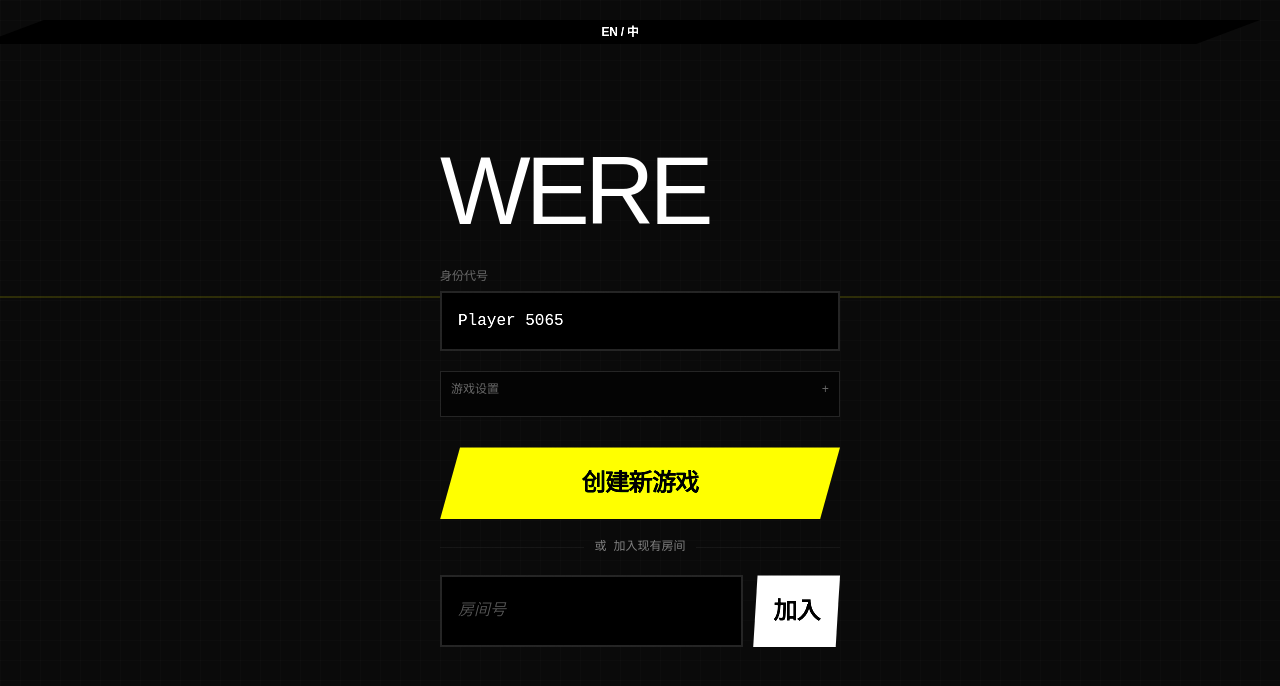
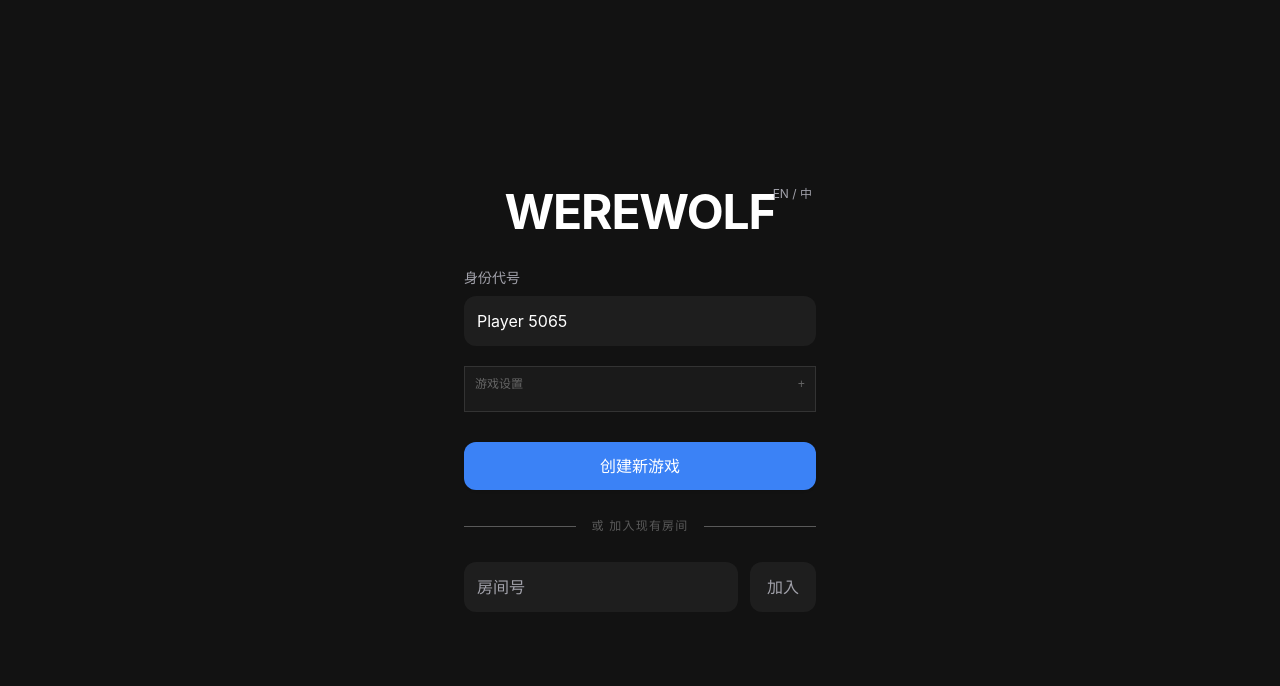
Before and after one commit to SonghaiFan/werewolf_local_game, a React (Vite) app in the folder client/: page / in a window 1280 px wide. Shown: the top 686 px of the page. Built offline with nearby package versions, Linux system fonts and the light colour scheme.

Commit message:
feat: Redesign UI with a cleaner, minimalist aesthetic, removing brutalist and photostat effects.

```diff
--- a/client/src/components/GameRoom.jsx
+++ b/client/src/components/GameRoom.jsx
@@ -168,71 +168,67 @@ export default function GameRoom({ roomId, myId, onExit, serverIP }) {
         <GameContext.Provider value={contextValue}>
             <div className="werewolf-app">
             {/* Background effects */}
-            <div className="grain-overlay">
-                <svg width="100%" height="100%">
-                    <filter id="photocopy-noise">
-                        <feTurbulence type="fractalNoise" baseFrequency="0.65" numOctaves="3" stitchTiles="stitch" />
-                        <feColorMatrix type="matrix" values="0 0 0 0 0, 0 0 0 0 0, 0 0 0 0 0, 0 0 0 1 0" />
-                        <feComponentTransfer>
-                            <feFuncA type="table" tableValues="0 0.5" />
-                        </feComponentTransfer>
-                    </filter>
-                    <rect width="100%" height="100%" filter="url(#photocopy-noise)" />
-                </svg>
-            </div>
+            {/* Background Container - Clean minimalist background */}
+            <div className="absolute inset-0 bg-bg z-0 pointer-events-none"></div>
 
-            <div className="photostat-root relative w-full h-[100dvh] p-2 grid grid-rows-[50px_1fr_80px_140px] md:grid-rows-[50px_1fr_80px_160px] gap-2.5 contrast-125 brightness-110 z-10 max-w-lg mx-auto border-x-0 md:border-x border-[#333] overflow-hidden transition-all">
-                <div className="scanline"></div>
-                <div className="photocopy-texture"></div>
+
+            <div className="relative w-full h-[100dvh] max-w-4xl mx-auto flex flex-col p-4 md:p-6 gap-4 z-10 animate-fade-in">
+
 
                 {/* 1. HEADER */}
-                <header className="game-header z-10 flex justify-between items-start h-[50px]">
-                    <div className="bg-accent text-black font-bold w-[50px] h-[50px] flex items-center justify-center text-center uppercase leading-none border-2 border-black">
-                        <div className="glitch-text text-xs leading-tight">WERE<br/>WOLF</div>
+                <header className="flex justify-between items-center h-[60px] bg-surface rounded-xl px-4 border border-white/5 shadow-sm shrink-0">
+                    <div className="flex items-center gap-3">
+                        <div className="bg-accent/10 text-accent font-bold p-2 rounded-lg">
+                            <span className="text-sm tracking-widest uppercase">WEREWOLF</span>
+                        </div>
+                        <div className="h-6 w-[1px] bg-white/10"></div>
+                        <div className="flex flex-col">
+                            <span className="text-xs text-text-secondary uppercase tracking-wider">{t('room')}</span>
+                            <span className="text-sm font-mono font-bold text-text-primary">{roomId}</span>
+                        </div>
                     </div>
 
-                    <div className="flex-1 ml-2.5 flex flex-col items-end justify-center h-full">
-                       <div className="flex items-center gap-2">
-                            <div className="status-tag bg-white text-black px-2 py-0.5 font-mono font-bold text-[10px] uppercase [clip-path:polygon(0_0,95%_0,100%_100%,5%_100%)]">
-                                {gameState.phase.replace('_', ' ')}
-                            </div>
-                            <div className="font-mono text-[10px] text-[#888]">
-                                {t('room')}: {roomId} // {t('round_short')}: {gameState.round}
-                            </div>
-                       </div>
-                        <div className="h-[1px] w-full bg-accent mt-1"></div>
+                    <div className="flex items-center gap-3">
+                        <div className="text-right">
+                             <div className="text-xs text-text-secondary uppercase tracking-wider">{t('round_short')}</div>
+                             <div className="font-mono font-bold text-text-primary">{gameState.round}</div>
+                        </div>
+                        <div className="px-3 py-1.5 rounded-full bg-white/5 border border-white/10 text-xs font-medium text-text-primary uppercase tracking-wide">
+                            {gameState.phase.replace('_', ' ')}
+                        </div>
                     </div>
                 </header>
 
                 {/* 2. MAIN STAGE (Others) */}
-                <section className="main-stage overflow-y-auto min-h-0 border-2 border-[#333] bg-[#050505] p-2">
-                     <div className="grid grid-cols-3 sm:grid-cols-4 md:grid-cols-6 gap-2">
+                <section className="flex-1 overflow-y-auto min-h-0 bg-surface/50 rounded-xl p-4 border border-white/5 scrollbar-hide">
+                     <div className="grid grid-cols-3 sm:grid-cols-4 md:grid-cols-5 lg:grid-cols-6 gap-3">
                         <PlayerGrid players={otherPlayers} />
                      </div>
                 </section>
 
-                {/* 3. LOGS (Middle Band) */}
-                <section className="h-[80px] w-full z-10">
+                {/* 3. LOGS (Middle Band) - now integrated or cleaner */}
+                <section className="h-[80px] w-full shrink-0">
                     <ControlPanel onlyLogs={true} />
                 </section>
 
                 {/* 4. FOOTER (Me + Actions) */}
-                <footer className="h-[160px] grid grid-cols-[120px_1fr] gap-2.5 z-10">
+                <footer className="h-[140px] grid grid-cols-[110px_1fr] gap-4 shrink-0">
                     {/* User Avatar (Me) */}
                     <div className="h-full">
                          <AvatarCard
                              player={mePlayer}
                              onSelect={null}
+                             className="!min-h-full"
                          />
                     </div>
 
                     {/* Action Area */}
-                    <div className="h-full">
+                    <div className="h-full bg-surface rounded-xl border border-white/5 overflow-hidden">
                         <ControlPanel onlyActions={true} />
                     </div>
                 </footer>
             </div>
-          </div>
+            </div>
         </GameContext.Provider>
     );
 }
--- a/client/src/components/Landing.jsx
+++ b/client/src/components/Landing.jsx
@@ -50,43 +50,33 @@ export default function Landing() {
     return (
         <div className="werewolf-app">
             {/* Background effects from GameRoom for consistency */}
-            <div className="grain-overlay">
-                <svg width="100%" height="100%">
-                    <filter id="photocopy-noise">
-                        <feTurbulence type="fractalNoise" baseFrequency="0.65" numOctaves="3" stitchTiles="stitch" />
-                        <feColorMatrix type="matrix" values="0 0 0 0 0, 0 0 0 0 0, 0 0 0 0 0, 0 0 0 1 0" />
-                        <feComponentTransfer>
-                            <feFuncA type="table" tableValues="0 0.5" />
-                        </feComponentTransfer>
-                    </filter>
-                    <rect width="100%" height="100%" filter="url(#photocopy-noise)" />
-                </svg>
-            </div>
+            {/* Background Container - Clean minimalist background */}
+            <div className="absolute inset-0 bg-bg z-0 pointer-events-none"></div>
 
-            <div className="photostat-root relative w-full h-full p-4 md:p-10 flex flex-col items-center justify-center gap-5 contrast-125 brightness-110 z-10 transition-all">
-                <div className="scanline"></div>
-                <div className="photocopy-texture"></div>
+
+            <div className="relative w-full max-w-md h-full md:h-auto p-6 md:p-8 flex flex-col items-center justify-center gap-6 z-10 animate-fade-in">
+
 
                 {/* Language Switcher */}
                 <button
                     onClick={toggleLanguage}
-                    className="absolute top-5 right-5 z-50 btn-brutal bg-black text-white border-white text-xs px-2 py-1 hover:bg-white hover:text-black transition-colors"
+                    className="absolute top-6 right-6 z-50 btn-ghost text-xs"
                 >
                     {i18n.language === 'zh' ? 'EN / 中' : '中 / EN'}
                 </button>
 
-                <div className="max-w-[400px] w-full z-10">
-                    <h1 className="game-title glitch-text text-8xl leading-[0.8] tracking-tighter uppercase mix-blend-difference m-0 text-center mb-10 text-[clamp(3rem,10vw,6rem)]">
-                        WERE
+                <div className="w-full z-10 space-y-8">
+                    <h1 className="text-4xl md:text-5xl font-bold tracking-tight text-center mb-8 text-text-primary">
+                        WEREWOLF
                     </h1>
 
                     <div className="flex flex-col gap-5">
                         <div>
-                            <label className="font-mono text-xs text-[#666] mb-1.5 block">{t('identity')}</label>
+                            <label className="text-sm font-medium text-text-secondary mb-2 block">{t('identity')}</label>
                             <input
                                 type="text"
                                 placeholder={t('enter_name')}
-                                className="input-brutal"
+                                className="input-primary"
                                 value={name}
                                 onChange={(e) => setName(e.target.value)}
                             />
@@ -167,30 +157,30 @@ export default function Landing() {
                             )}
                         </div>
 
-                        <button className="btn-brutal btn-start" onClick={handleCreate}>
+                        <button className="btn-primary" onClick={handleCreate}>
                             {t('create_new_game')}
                         </button>
 
-                        <div className="flex items-center gap-2.5 opacity-50">
-                            <div className="flex-1 h-[1px] bg-[#333]"></div>
-                            <span className="font-mono text-xs">{t('or_join_existing')}</span>
-                            <div className="flex-1 h-[1px] bg-[#333]"></div>
+                        <div className="flex items-center gap-4 opacity-30 my-2">
+                            <div className="flex-1 h-[1px] bg-white"></div>
+                            <span className="text-xs text-white  uppercase tracking-widest">{t('or_join_existing')}</span>
+                            <div className="flex-1 h-[1px] bg-white"></div>
                         </div>
 
-                        <div className="flex gap-2.5">
+                        <div className="flex gap-3">
                              <input
                                 type="text"
                                 placeholder={t('room_id')}
-                                className="input-brutal flex-1"
+                                className="input-primary flex-1"
                                 value={roomId}
                                 onChange={(e) => setRoomId(e.target.value.toUpperCase())}
                             />
-                            <button className="btn-brutal w-auto bg-white text-black" onClick={handleJoin}>
+                            <button className="btn-secondary w-auto whitespace-nowrap" onClick={handleJoin}>
                                 {t('join')}
                             </button>
                         </div>
                     </div>
-                    {error && <p className="text-danger mt-5 font-mono text-center border border-danger p-2.5">{error}</p>}
+                    {error && <div className="text-danger mt-4 text-center text-sm bg-danger/10 p-3 rounded-lg border border-danger/20">{error}</div>}
                 </div>
             </div>
         </div>
--- a/client/src/index.css
+++ b/client/src/index.css
@@ -4,25 +4,31 @@
    THEME TOKENS
    ============================================ */
 @theme {
-  --color-bg: #0a0a0a;
-  --color-ink: #ffffff;
-  --color-accent: #e1ff00;
-  --color-danger: #ff4d00;
-  --font-grotesk: "Space Grotesk", sans-serif;
-  --font-mono: "Space Mono", monospace;
+  --color-bg: #121212;
+  --color-surface: #1e1e1e;
+  --color-surface-hover: #2a2a2a;
+  --color-text-primary: #ffffff;
+  --color-text-secondary: #a1a1aa;
+  --color-accent: #3b82f6; /* Soft Blue */
+  --color-accent-hover: #2563eb;
+  --color-danger: #ef4444;
+  --color-success: #22c55e;
+  --font-sans: "Inter", system-ui, sans-serif;
+  --font-mono: "Fira Code", monospace;
+
+  --radius-sm: 0.375rem;
+  --radius-md: 0.5rem;
+  --radius-lg: 0.75rem;
+  --radius-full: 9999px;
 }
 
 /* ============================================
    BASE STYLES
    ============================================ */
 @layer base {
-  :root {
-    --grain-opacity: 0.15;
-  }
-
   body {
-    @apply bg-bg text-ink font-grotesk overflow-hidden w-screen h-[100dvh]
-           flex items-center justify-center relative antialiased;
+    @apply bg-bg text-text-primary font-sans antialiased w-screen h-[100dvh]
+           flex items-center justify-center overflow-hidden;
   }
 }
 
@@ -32,195 +38,47 @@
 @layer components {
   /* App Container */
   .werewolf-app {
-    @apply bg-bg text-ink font-grotesk overflow-hidden w-screen h-[100dvh]
-           flex items-center justify-center relative;
+    @apply bg-bg text-text-primary font-sans w-full h-full
+           flex items-center justify-center relative overflow-hidden;
   }
 
-  /* Brutalist Button */
-  .btn-brutal {
-    @apply w-full p-3 md:p-5 bg-danger text-white border-0 font-grotesk
-           text-lg md:text-2xl font-bold uppercase tracking-tight
-           transition-all duration-150 ease-out cursor-pointer
-           shadow-[3px_3px_0px_rgba(0,0,0,0.3)] md:shadow-[4px_4px_0px_rgba(0,0,0,0.3)];
-    clip-path: polygon(5% 0, 100% 0, 95% 100%, 0 100%);
+  /* Primary Button */
+  .btn-primary {
+    @apply w-full px-4 py-3 bg-accent text-white border-none font-sans
+           text-base font-medium rounded-lg shadow-sm
+           transition-all duration-200 ease-out cursor-pointer
+           hover:bg-accent-hover active:scale-[0.98]
+           disabled:opacity-50 disabled:cursor-not-allowed disabled:active:scale-100;
   }
 
-  .btn-brutal:hover {
-    @apply brightness-110 translate-x-[-2px] translate-y-[-2px]
-           shadow-[6px_6px_0px_rgba(0,0,0,0.4)];
+  .btn-secondary {
+    @apply w-full px-4 py-3 bg-surface text-text-secondary border border-transparent
+           font-sans text-base font-medium rounded-lg
+           transition-all duration-200 ease-out cursor-pointer
+           hover:bg-surface-hover hover:text-white active:scale-[0.98];
   }
 
-  .btn-brutal:active {
-    @apply scale-[0.98] brightness-125
-           shadow-[2px_2px_0px_rgba(0,0,0,0.3)];
+  .btn-ghost {
+    @apply px-3 py-1.5 text-sm text-text-secondary hover:text-white rounded-md
+           transition-colors duration-200 cursor-pointer;
   }
 
-  .btn-brutal:disabled {
-    @apply bg-[#333] text-[#666] cursor-not-allowed
-           transform-none shadow-none brightness-100;
+  /* Input */
+  .input-primary {
+    @apply w-full bg-surface border border-transparent text-text-primary
+           p-3 rounded-lg font-sans text-base outline-none
+           transition-all duration-200 ease-in-out
+           placeholder:text-text-secondary focus:ring-2 focus:ring-accent/50 focus:bg-surface-hover;
   }
 
-  .btn-start {
-    @apply bg-accent text-black;
-  }
-
-  /* Brutalist Input */
-  .input-brutal {
-    @apply w-full bg-[#111] border-2 border-[#333] text-ink
-           p-4 font-mono text-base outline-none
-           transition-all duration-200 ease-in-out;
-  }
-
-  .input-brutal:focus {
-    @apply border-accent bg-black shadow-[0_0_0_2px_rgba(225,255,0,0.1)];
-  }
-
-  .input-brutal::placeholder {
-    @apply text-[#555] italic;
+  /* Card */
+  .card {
+    @apply bg-surface rounded-xl p-6 shadow-xl border border-white/5;
   }
 }
 
 /* ============================================
-   VISUAL EFFECTS
-   ============================================ */
-
-/* Film Grain Overlay */
-.grain-overlay {
-  position: fixed;
-  inset: 0;
-  pointer-events: none;
-  z-index: 100;
-  opacity: var(--grain-opacity);
-  mix-blend-mode: overlay;
-}
-
-/* CRT Scanline Effect */
-.scanline {
-  width: 100%;
-  height: 2px;
-  background: linear-gradient(
-    to bottom,
-    transparent 0%,
-    rgba(225, 255, 0, 0.3) 50%,
-    transparent 100%
-  );
-  position: absolute;
-  top: 0;
-  left: 0;
-  z-index: 5;
-  animation: scan 4s linear infinite;
-  pointer-events: none;
-  filter: blur(0.5px);
-}
-
-@keyframes scan {
-  0% {
-    top: 0;
-    opacity: 0;
-  }
-  10% {
-    opacity: 1;
-  }
-  90% {
-    opacity: 1;
-  }
-  100% {
-    top: 100%;
-    opacity: 0;
-  }
-}
-
-/* Photocopy Grid Texture */
-.photocopy-texture {
-  position: absolute;
-  inset: 0;
-  background-image:
-    linear-gradient(rgba(255, 255, 255, 0.03) 1px, transparent 1px),
-    linear-gradient(90deg, rgba(255, 255, 255, 0.03) 1px, transparent 1px);
-  background-size: 20px 20px;
-  pointer-events: none;
-  opacity: 0.5;
-}
-
-/* Glitch Text Effect */
-.glitch-text {
-  position: relative;
-  display: inline-block;
-}
-
-.glitch-text::before,
-.glitch-text::after {
-  content: attr(data-text);
-  position: absolute;
-  top: 0;
-  left: 0;
-  width: 100%;
-  height: 100%;
-  opacity: 0;
-}
-
-.glitch-text:hover::before {
-  color: var(--color-danger);
-  animation: glitch-1 0.3s infinite;
-  opacity: 0.8;
-  z-index: -1;
-}
-
-.glitch-text:hover::after {
-  color: var(--color-accent);
-  animation: glitch-2 0.3s infinite;
-  opacity: 0.8;
-  z-index: -2;
-}
-
-@keyframes glitch-1 {
-  0%, 100% {
-    transform: translate(0);
-    clip-path: inset(0 0 0 0);
-  }
-  20% {
-    transform: translate(-3px, 2px);
-    clip-path: inset(10% 0 85% 0);
-  }
-  40% {
-    transform: translate(-2px, -3px);
-    clip-path: inset(80% 0 10% 0);
-  }
-  60% {
-    transform: translate(3px, 1px);
-    clip-path: inset(50% 0 30% 0);
-  }
-  80% {
-    transform: translate(2px, -2px);
-    clip-path: inset(30% 0 70% 0);
-  }
-}
-
-@keyframes glitch-2 {
-  0%, 100% {
-    transform: translate(0);
-    clip-path: inset(0 0 0 0);
-  }
-  20% {
-    transform: translate(2px, -2px);
-    clip-path: inset(20% 0 60% 0);
-  }
-  40% {
-    transform: translate(-3px, 3px);
-    clip-path: inset(60% 0 20% 0);
-  }
-  60% {
-    transform: translate(1px, -3px);
-    clip-path: inset(40% 0 40% 0);
-  }
-  80% {
-    transform: translate(-2px, 2px);
-    clip-path: inset(70% 0 10% 0);
-  }
-}
-
-/* ============================================
-   UTILITY CLASSES
+   UTILITIES & ANIMATIONS
    ============================================ */
 
 /* Hide Scrollbar */
@@ -233,7 +91,12 @@
   display: none;
 }
 
-/* Smooth Transitions */
-.transition-smooth {
-  transition: all 0.3s cubic-bezier(0.4, 0, 0.2, 1);
+/* Fade In */
+.animate-fade-in {
+  animation: fadeIn 0.3s ease-out forwards;
 }
+
+@keyframes fadeIn {
+  from { opacity: 0; transform: translateY(5px); }
+  to { opacity: 1; transform: translateY(0); }
+}
```
Also changed, not shown: client/src/components/AvatarCard.jsx (+26 -25 lines), client/src/components/ControlPanel.jsx (+106 -124 lines).
